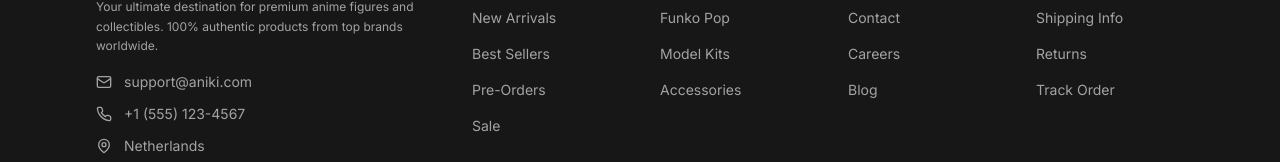
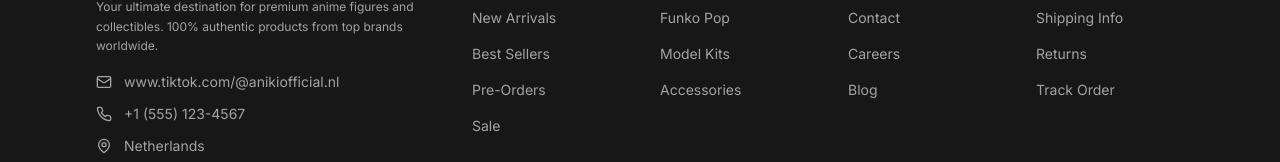
Before and after one commit to LeeDev428/aniki, a Next.js app in the folder frontend/: page / in a window 1280 px wide. Shown: the part 2229-2391 px from the top of the page. Built offline with nearby package versions, Linux system fonts and the light colour scheme.

Commit message:
Update Footer.tsx

```diff
--- a/frontend/src/components/Footer.tsx
+++ b/frontend/src/components/Footer.tsx
@@ -66,7 +66,7 @@ export default function Footer() {
             <div className="space-y-3 text-sm text-neutral-400">
               <div className="flex items-center gap-3">
                 <Mail className="w-4 h-4" />
-                <span>support@aniki.com</span>
+                <span>www.tiktok.com/@anikiofficial.nl</span>
               </div>
               <div className="flex items-center gap-3">
                 <Phone className="w-4 h-4" />
```
